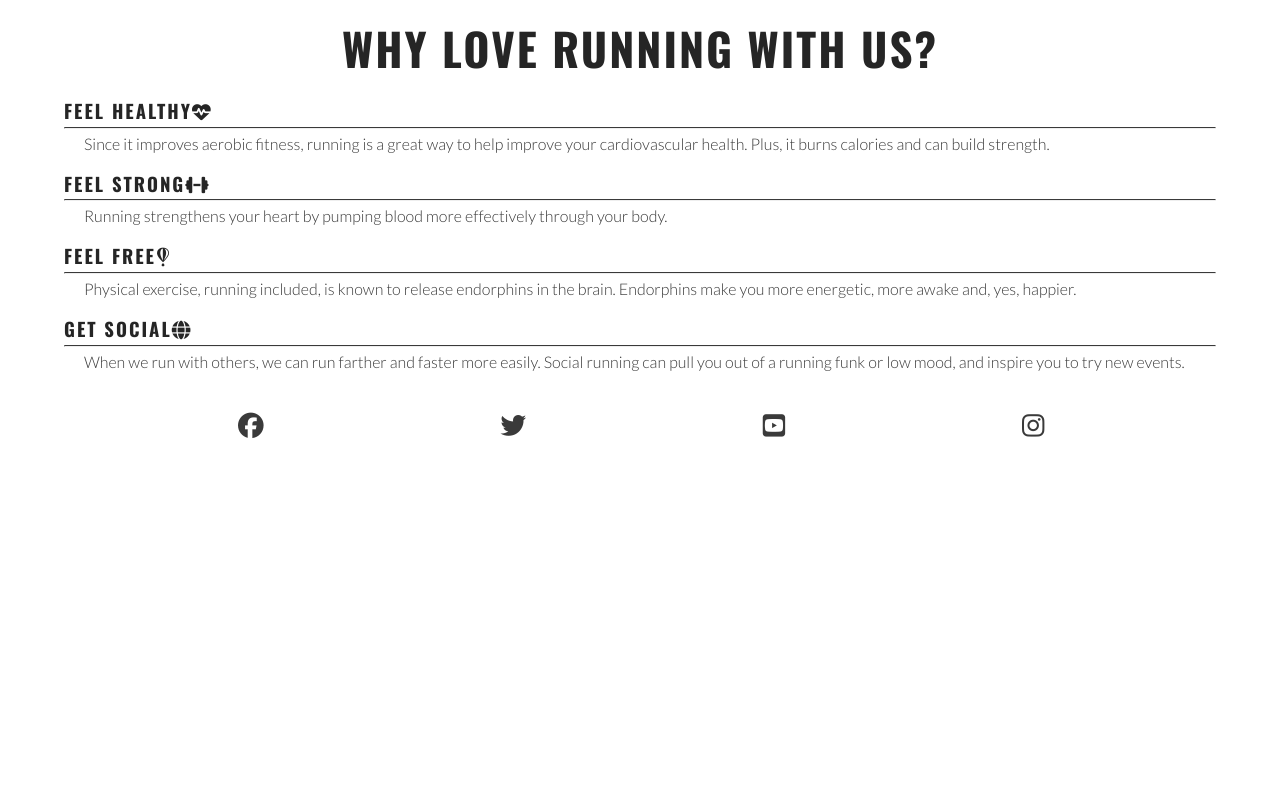
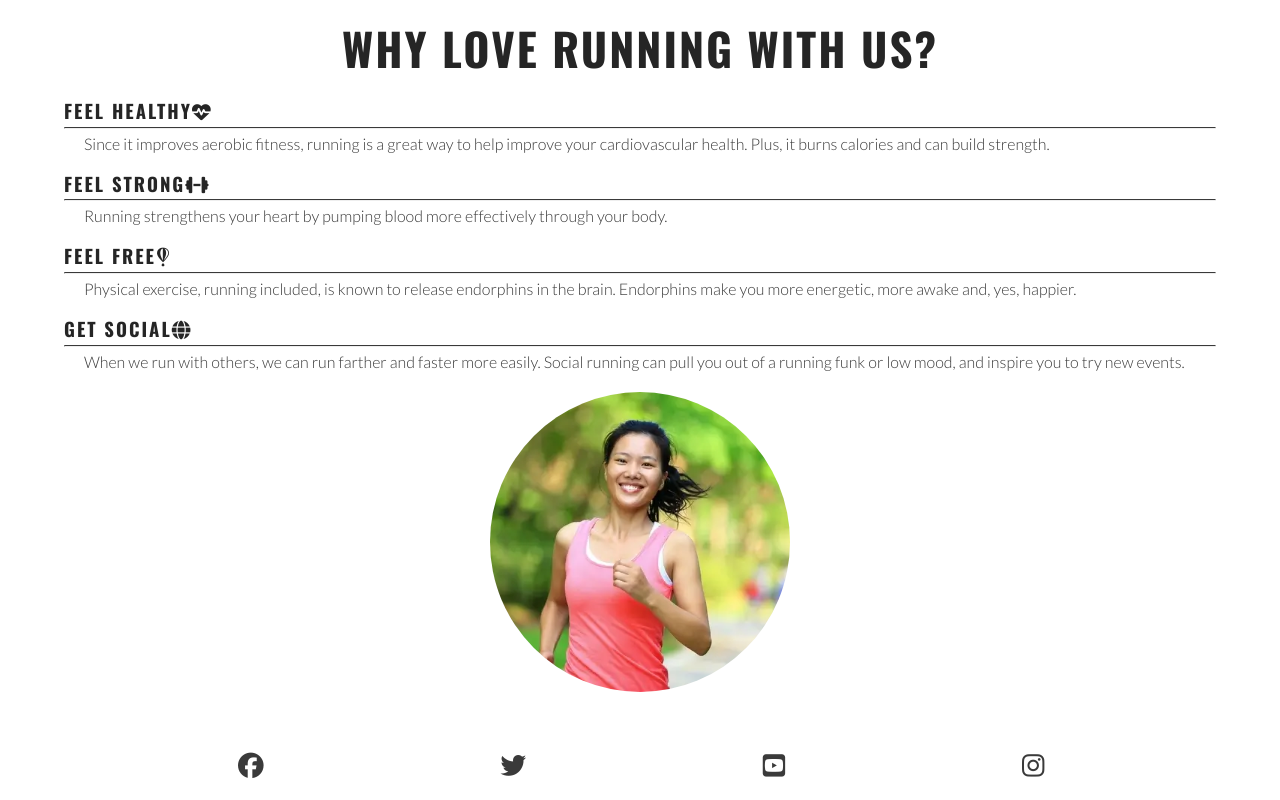
Before and after one commit to gbroder24/love-running, a plain HTML site: page index.html in a window 1280 px wide. Shown: the part 684-1484 px from the top of the page. Before the commit the page ends 1144 px from the top, so only its background shows below. Drawn offline with nearby package versions, Linux system fonts and the light colour scheme.

Commit message:
added circular image for reasons

```diff
--- a/assets/css/style.css
+++ b/assets/css/style.css
@@ -140,6 +140,24 @@ main {
     margin:5px 0;
 }
 
+/*Benefits image*/
+#circle-cover-bg {
+    background: url(../images/reasons-image.webp) no-repeat top center/cover;
+    height: 90vw;
+    width: 90vw;
+    margin-bottom: 20px;
+    /*Turn image from a square to a circle*/
+    border-radius: 50%;
+    max-width: 300px;
+    max-height: 300px;
+}
+
+#benefits-image {
+    display: flex;
+    align-items: center;
+    justify-content: center;
+}
+
 /* Footer */
 #social-networks {
     text-align: center;
--- a/index.html
+++ b/index.html
@@ -73,6 +73,9 @@
                             you out of a running funk or low mood, and inspire you to try new events.</p>
                     </div>
                 </div>
+                <div id="benefits-image">
+                    <div id="circle-cover-bg"></div>
+                </div>
             </div>
         </section>
     </main>
```
Also changed, not shown: assets/images/reasons-image.webp (added).
